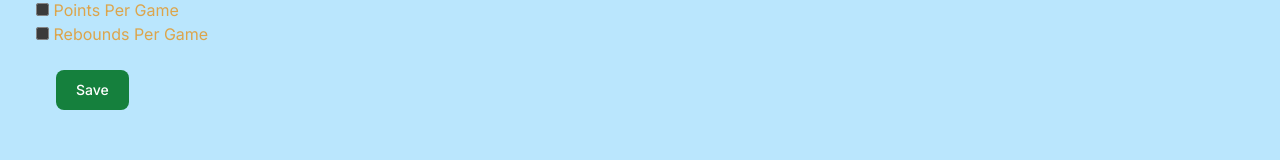
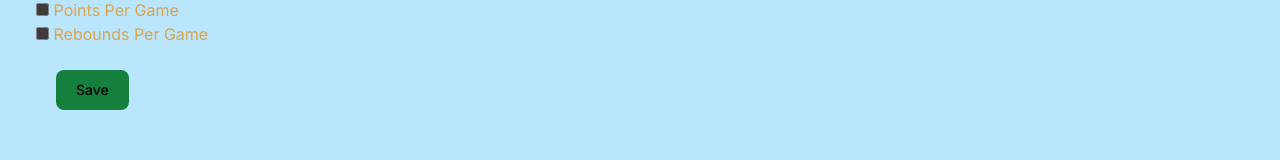
Before and after one commit to KyleEdades/exam2, a Next.js app: page /final in a window 1280 px wide. Shown: the part 342-502 px from the top of the page. Built offline with nearby package versions, Linux system fonts and the light colour scheme.

Commit message:
Update page.tsx

```diff
--- a/app/final/page.tsx
+++ b/app/final/page.tsx
@@ -37,7 +37,7 @@
 
         <br />
 
-        <button className="ml-10 focus:outline-none text-white bg-green-700 hover:bg-green-800 focus:ring-4 focus:ring-green-300 font-medium rounded-lg text-sm px-5 py-2.5 me-2 mb-2 dark:bg-green-600 dark:hover:bg-green-700 dark:focus:ring-green-800" type="submit">Save</button>
+        <button className="ml-10 focus:outline-none text-black bg-green-700 hover:bg-green-800 focus:ring-4 focus:ring-green-300 font-medium rounded-lg text-sm px-5 py-2.5 me-2 mb-2 dark:bg-green-600 dark:hover:bg-green-700 dark:focus:ring-green-800" type="submit">Save</button>
       </form>
       </>
     );
```
